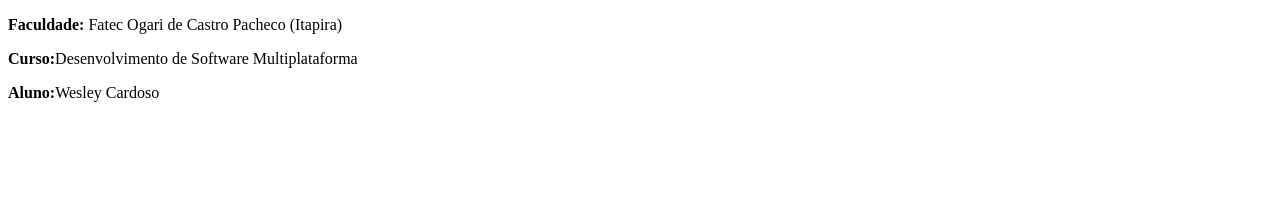
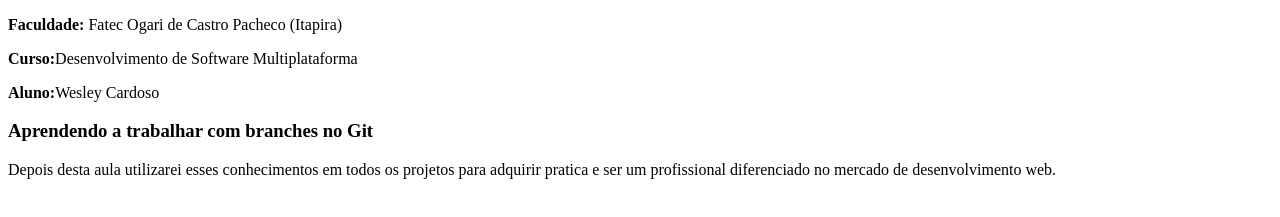
Before and after one commit to Im-Wesley-Cardoso/primeiro-projeto-git, a plain HTML site: page index.html in a window 1280 px wide. Shown: the part 105-322 px from the top of the page. Drawn offline with Linux system fonts and the light colour scheme.

Commit message:
alteracao no index.html para nova-branch

```diff
--- a/index.html
+++ b/index.html
@@ -11,5 +11,8 @@
     <p><b>Faculdade: </b>Fatec Ogari de Castro Pacheco (Itapira)</p>
     <p><b>Curso:</b>Desenvolvimento de Software Multiplataforma</p>
     <p><b>Aluno:</b>Wesley Cardoso</p>
+
+    <h3>Aprendendo a trabalhar com branches no Git</h3>
+    <p>Depois desta aula utilizarei esses conhecimentos em todos os projetos para adquirir pratica e ser um profissional diferenciado no mercado de desenvolvimento web.</p>
 </body>
 </html>
```
Also changed, not shown: index.html.txt (deleted).
